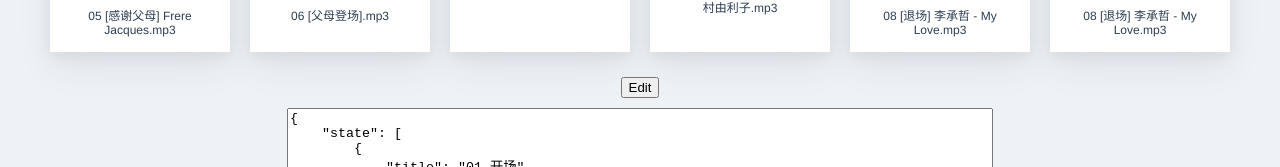
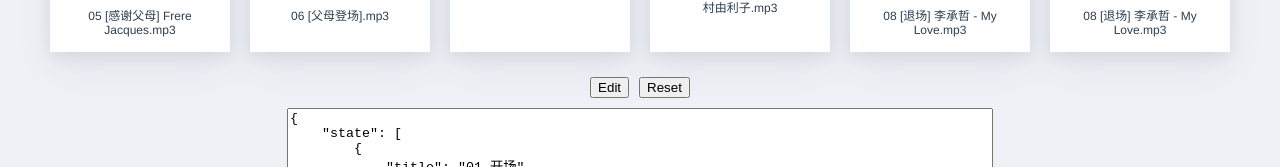
Before and after one commit to zbysir/bgm-stage, a Vue app: page / in a window 1280 px wide. Both pictures are taken after a click on the button "Edit". Shown: the part 378-545 px from the top of the page. Built offline with nearby package versions, Linux system fonts and the light colour scheme.

Commit message:
Support Save json data to localStorage

```diff
--- a/src/views/Stage.vue
+++ b/src/views/Stage.vue
@@ -47,6 +47,9 @@
       <button @click="onEditClick"> Edit</button>
       <button v-if="showSaveBtn"
               @click="onEditorSave"> Save
+      </button>
+      <button v-if="showEditor"
+              @click="onEditorReset"> Reset
       </button>
     </div>
 
@@ -243,9 +246,19 @@ export default {
       try {
         this.stage = JSON.parse(this.stageText)
         console.log('stage', this.stage)
+
+        localStorage.setItem('stage', this.stageText)
       } catch (e) {
         alert(e.toString())
       }
+    },
+    async onEditorReset() {
+      let stage = await fetch('demo-stage.json')
+      stage = await stage.json()
+      this.stage = stage
+      this.stageText = JSON.stringify(this.stage, null, 4)
+
+      localStorage.removeItem('stage')
     },
     onItemClick(index) {
       // 点击播放
@@ -270,10 +283,14 @@ export default {
     }
   },
   async mounted() {
+    let sts = localStorage.getItem('stage')
+    if (sts) {
+      this.stage = JSON.parse(sts)
+    } else {
       let stage = await fetch('demo-stage.json')
       stage = await stage.json()
       this.stage = stage
-
+    }
 
     // 监听 key 事件
     document.onkeydown = (e) => {
@@ -372,5 +389,11 @@ export default {
 .btns {
   margin-bottom: 10px;
   margin-top: 15px;
+  display: flex;
+  justify-content: center;
+
+  button {
+    margin: 0 5px;
+  }
 }
 </style>
```
Lines whose indentation alone changed are shown as unchanged.
